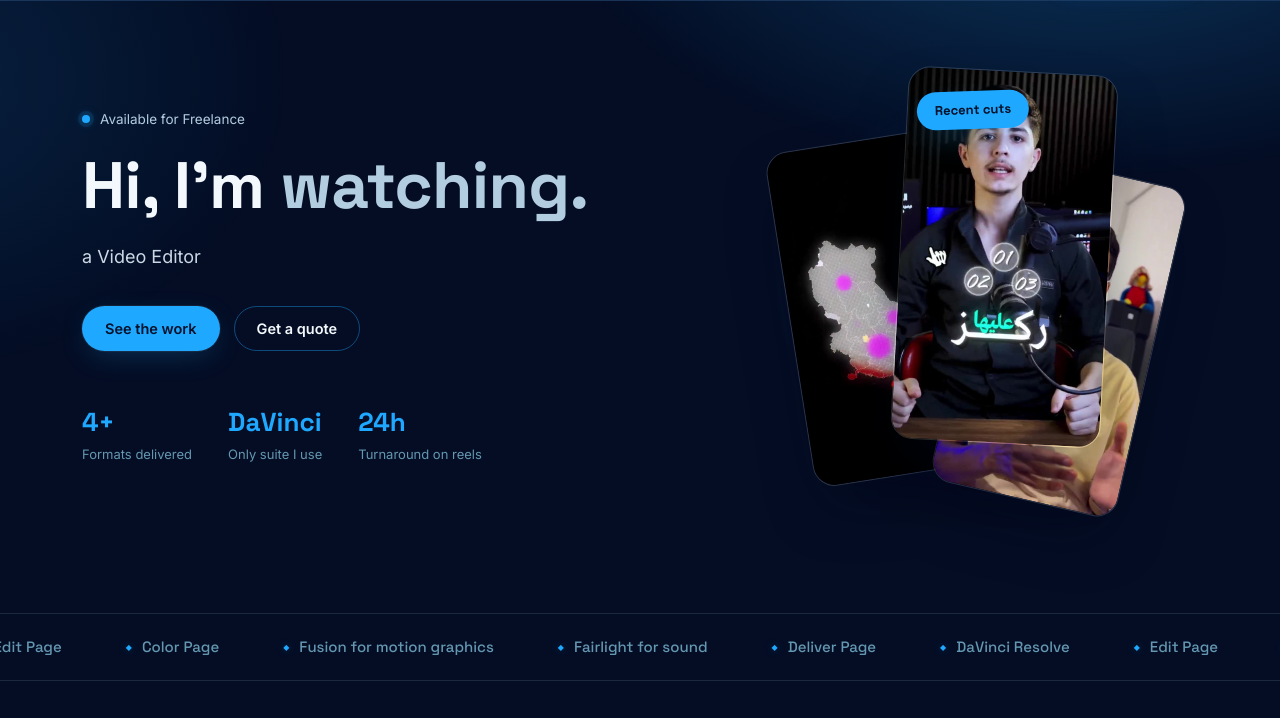
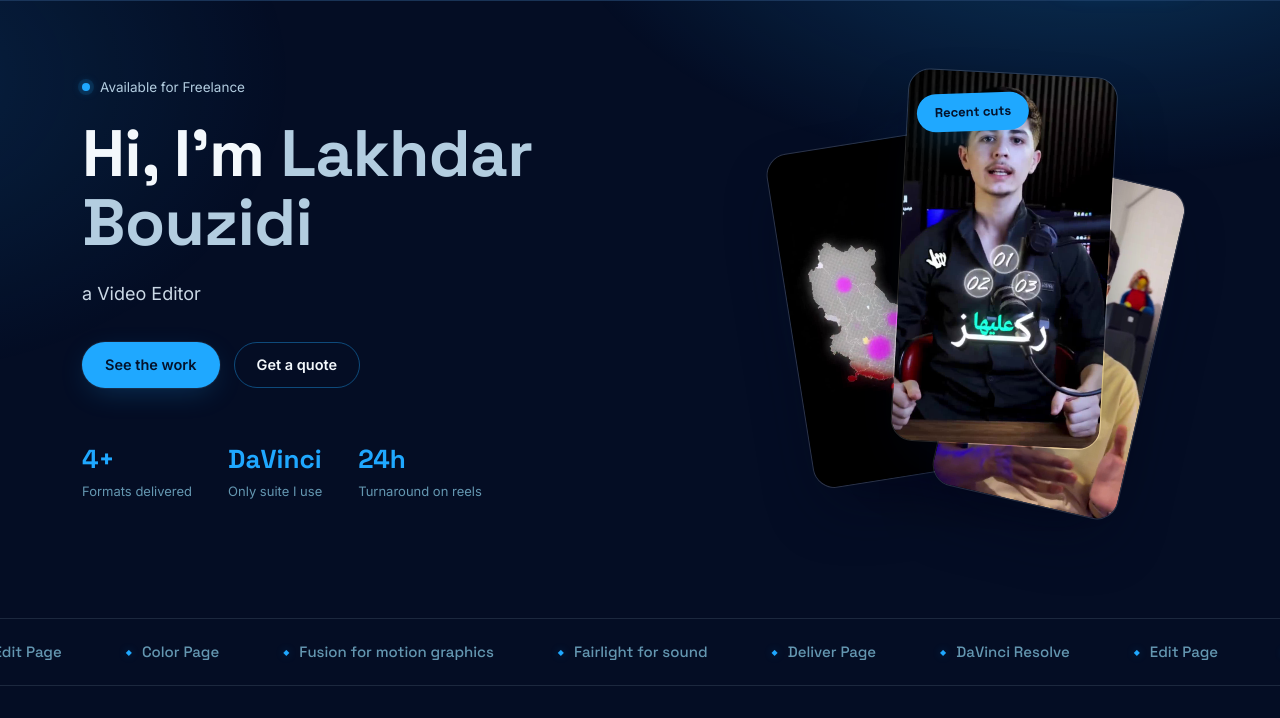
Before and after one commit to lakhdarbo98-svg/LBResolve, a plain HTML site: page index.html in a window 1280 px wide. Shown: the part 82-800 px from the top of the page. Drawn offline with Linux system fonts and the light colour scheme.

Commit message:
Update index.html

```diff
--- a/index.html
+++ b/index.html
@@ -430,7 +430,7 @@
           <span class="dot-live"></span>
           Available for Freelance
         </div>
-        <h1>Hi, I'm <em>watching.</em></h1>
+        <h1>Hi, I'm <em>Lakhdar Bouzidi</em></h1>
         <p class="lead">a Video Editor</p>
         <div class="hero-actions">
           <a href="#work" class="btn btn-primary">See the work</a>
```
